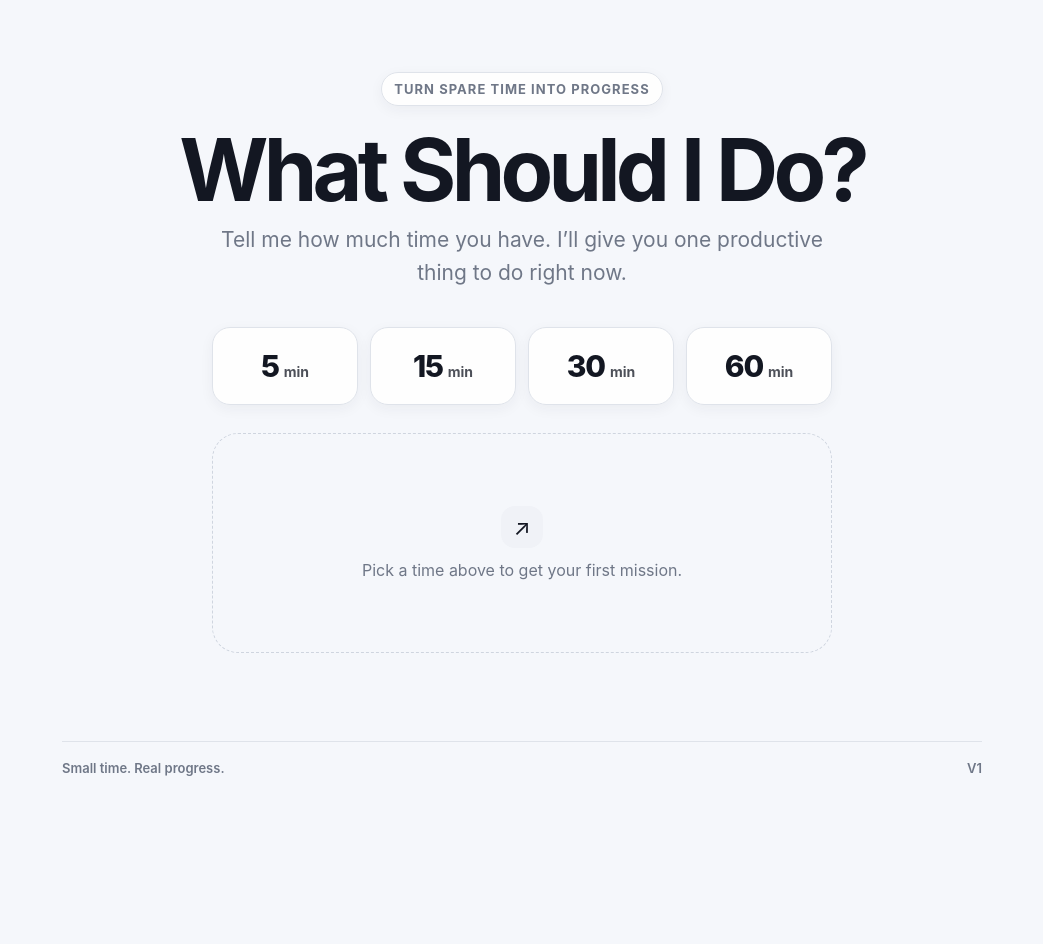
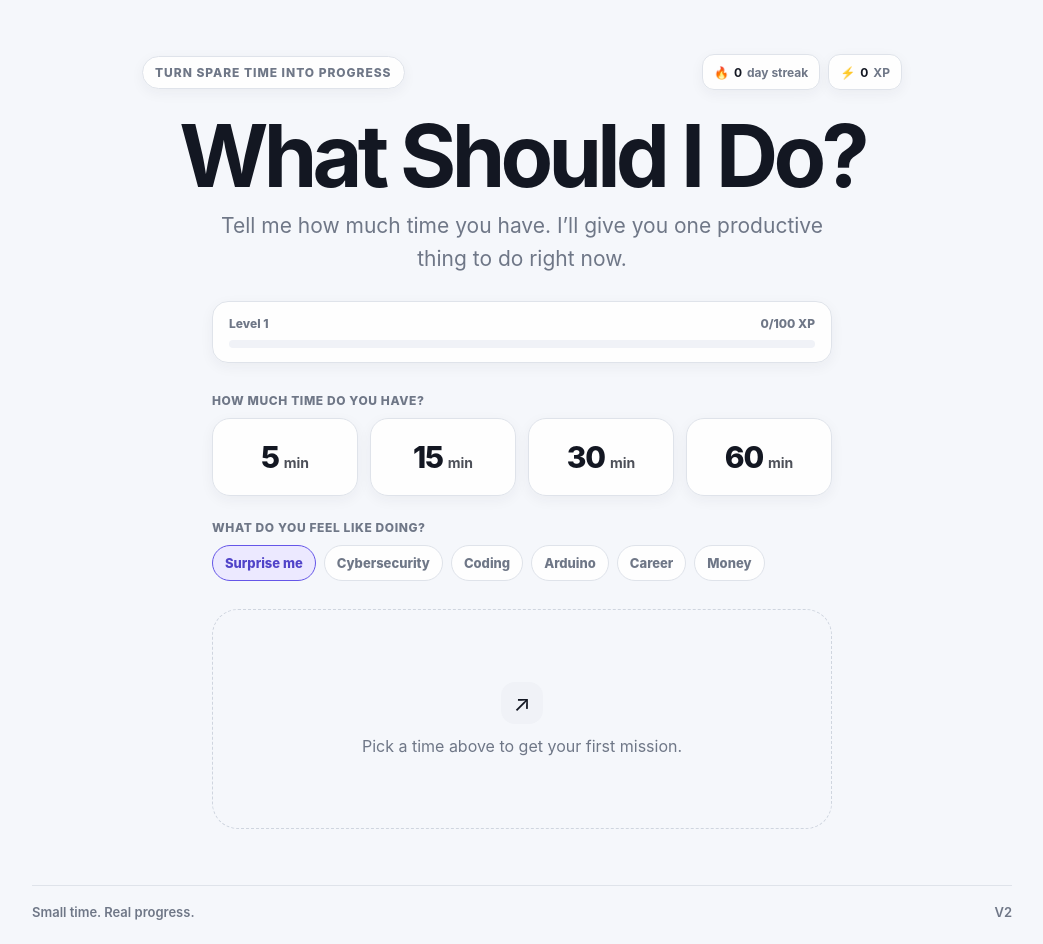
Before and after one commit to Yass29/what-should-i-do, a React (Vite) app: page / in a window 1280 px wide. Shown: the whole page, without its empty margins (118-1161 px from the left). Before the commit the page ends 800 px from the top, so only its background shows below. Built offline with nearby package versions, Linux system fonts and the light colour scheme.

Commit message:
Add V2 progress system
* Build V2 with categories XP streaks and history

* Style V2 progress dashboard

* Fix TypeScript unused state helper

```diff
--- a/src/App.css
+++ b/src/App.css
@@ -1,12 +1,11 @@
 .app-shell {
-  width: min(920px, calc(100% - 32px));
+  width: min(980px, calc(100% - 32px));
   min-height: 100svh;
   margin: 0 auto;
   display: flex;
   flex-direction: column;
   justify-content: space-between;
-  padding: 72px 0 24px;
-  box-sizing: border-box;
+  padding: 54px 0 24px;
 }
 
 .hero {
@@ -16,25 +15,58 @@
   text-align: center;
 }
 
-.eyebrow {
+.topbar {
+  width: min(760px, 100%);
+  display: flex;
+  justify-content: space-between;
+  align-items: center;
+  gap: 16px;
+}
+
+.eyebrow,
+.stat-chip {
   display: inline-flex;
   align-items: center;
-  gap: 8px;
-  padding: 8px 12px;
   border: 1px solid var(--border);
-  border-radius: 999px;
   background: var(--surface);
-  color: var(--muted);
-  font-size: 13px;
-  font-weight: 700;
-  letter-spacing: 0.08em;
-  text-transform: uppercase;
   box-shadow: var(--shadow-sm);
 }
 
+.eyebrow {
+  padding: 8px 12px;
+  border-radius: 999px;
+  color: var(--muted);
+  font-size: 12px;
+  font-weight: 800;
+  letter-spacing: 0.08em;
+  text-transform: uppercase;
+}
+
+.stats {
+  display: flex;
+  gap: 8px;
+  flex-wrap: wrap;
+  justify-content: flex-end;
+}
+
+.stat-chip {
+  min-height: 36px;
+  padding: 0 11px;
+  gap: 5px;
+  border-radius: 12px;
+  color: var(--muted);
+  font-size: 12px;
+  font-weight: 700;
+}
+
+.stat-chip strong {
+  color: var(--text);
+}
+
 h1 {
-  margin: 22px 0 12px;
-  max-width: 800px;
+  margin: 24px 0 12px;
+  max-width: 820px;
+  color: var(--text);
   font-size: clamp(48px, 8vw, 86px);
   line-height: 0.98;
   letter-spacing: -0.055em;
@@ -48,12 +80,56 @@ h1 {
   line-height: 1.55;
 }
 
+.level-card {
+  width: min(620px, 100%);
+  margin-top: 26px;
+  padding: 14px 16px;
+  border: 1px solid var(--border);
+  border-radius: 16px;
+  background: var(--surface);
+  box-shadow: var(--shadow-sm);
+}
+
+.level-copy {
+  display: flex;
+  justify-content: space-between;
+  margin-bottom: 9px;
+  color: var(--muted);
+  font-size: 12px;
+  font-weight: 800;
+}
+
+.progress-track {
+  height: 8px;
+  overflow: hidden;
+  border-radius: 999px;
+  background: var(--surface-strong);
+}
+
+.progress-fill {
+  height: 100%;
+  border-radius: inherit;
+  background: linear-gradient(90deg, var(--accent), #9a8fff);
+  transition: width 220ms ease;
+}
+
+.section-label {
+  width: min(620px, 100%);
+  margin-top: 30px;
+  text-align: left;
+  color: var(--muted);
+  font-size: 12px;
+  font-weight: 800;
+  letter-spacing: 0.05em;
+  text-transform: uppercase;
+}
+
 .duration-grid {
   width: min(620px, 100%);
   display: grid;
   grid-template-columns: repeat(4, 1fr);
   gap: 12px;
-  margin-top: 38px;
+  margin-top: 10px;
 }
 
 .duration-button {
@@ -77,12 +153,6 @@ h1 {
   box-shadow: var(--shadow-md);
 }
 
-.duration-button:focus-visible,
-.another-button:focus-visible {
-  outline: 3px solid var(--focus);
-  outline-offset: 3px;
-}
-
 .duration-button.active {
   background: var(--accent);
   border-color: var(--accent);
@@ -99,6 +169,50 @@ h1 {
   font-size: 14px;
   font-weight: 700;
   opacity: 0.75;
+}
+
+.category-heading {
+  margin-top: 24px;
+}
+
+.category-row {
+  width: min(620px, 100%);
+  display: flex;
+  gap: 8px;
+  flex-wrap: wrap;
+  margin-top: 10px;
+}
+
+.category-button {
+  border: 1px solid var(--border);
+  border-radius: 999px;
+  background: var(--surface);
+  color: var(--muted);
+  padding: 9px 12px;
+  font-size: 13px;
+  font-weight: 800;
+  cursor: pointer;
+  transition: 160ms ease;
+}
+
+.category-button:hover,
+.category-button.active {
+  border-color: var(--accent);
+  color: var(--text);
+}
+
+.category-button.active {
+  background: var(--accent-soft);
+  color: var(--accent-text);
+}
+
+.duration-button:focus-visible,
+.category-button:focus-visible,
+.done-button:focus-visible,
+.another-button:focus-visible,
+.clear-history:focus-visible {
+  outline: 3px solid var(--focus);
+  outline-offset: 3px;
 }
 
 .empty-state {
@@ -133,7 +247,6 @@ h1 {
   width: min(620px, 100%);
   margin-top: 28px;
   padding: 28px;
-  box-sizing: border-box;
   text-align: left;
   border: 1px solid var(--border);
   border-radius: 26px;
@@ -200,27 +313,119 @@ h1 {
   line-height: 1.65;
 }
 
+.action-row {
+  display: grid;
+  grid-template-columns: 1.2fr 1fr;
+  gap: 10px;
+  margin-top: 26px;
+}
+
+.done-button,
 .another-button {
-  width: 100%;
-  margin-top: 26px;
   border: 0;
   border-radius: 15px;
-  background: var(--text);
-  color: var(--bg);
   padding: 15px 18px;
   display: flex;
   align-items: center;
   justify-content: center;
-  gap: 10px;
+  gap: 8px;
   font: inherit;
   font-weight: 800;
   cursor: pointer;
   transition: transform 160ms ease, opacity 160ms ease;
 }
 
+.done-button {
+  background: var(--accent);
+  color: white;
+}
+
+.done-button span {
+  opacity: 0.78;
+  font-size: 12px;
+}
+
+.another-button {
+  background: var(--text);
+  color: var(--bg);
+}
+
+.done-button:hover,
 .another-button:hover {
   transform: translateY(-1px);
   opacity: 0.92;
+}
+
+.history-panel {
+  width: min(620px, 100%);
+  margin-top: 34px;
+  padding: 22px;
+  border: 1px solid var(--border);
+  border-radius: 22px;
+  background: var(--surface);
+  text-align: left;
+}
+
+.history-header {
+  display: flex;
+  align-items: flex-start;
+  justify-content: space-between;
+  gap: 16px;
+  margin-bottom: 14px;
+}
+
+.history-header .section-label {
+  width: auto;
+  margin: 0 0 4px;
+}
+
+.history-header h3 {
+  margin: 0;
+  color: var(--text);
+  font-size: 18px;
+}
+
+.clear-history {
+  border: 0;
+  background: transparent;
+  color: var(--muted);
+  font-weight: 700;
+  cursor: pointer;
+}
+
+.history-list {
+  display: grid;
+  gap: 8px;
+}
+
+.history-item {
+  display: flex;
+  justify-content: space-between;
+  gap: 16px;
+  padding: 12px 0;
+  border-top: 1px solid var(--border);
+}
+
+.history-item div {
+  min-width: 0;
+  display: grid;
+  gap: 3px;
+}
+
+.history-item strong {
+  color: var(--text);
+  font-size: 14px;
+}
+
+.history-item span {
+  color: var(--muted);
+  font-size: 12px;
+}
+
+.history-xp {
+  flex: 0 0 auto;
+  color: var(--accent-text) !important;
+  font-weight: 800;
 }
 
 footer {
@@ -247,10 +452,20 @@ footer {
   }
 }
 
-@media (max-width: 640px) {
+@media (max-width: 720px) {
   .app-shell {
-    width: min(100% - 22px, 920px);
-    padding-top: 42px;
+    width: min(100% - 22px, 980px);
+    padding-top: 34px;
+  }
+
+  .topbar {
+    align-items: flex-start;
+    flex-direction: column;
+  }
+
+  .stats {
+    width: 100%;
+    justify-content: flex-start;
   }
 
   .duration-grid {
@@ -268,4 +483,8 @@ footer {
   .time-pill {
     margin-left: 0;
   }
+
+  .action-row {
+    grid-template-columns: 1fr;
+  }
 }
--- a/src/App.tsx
+++ b/src/App.tsx
@@ -1,157 +1,97 @@
-import { useState } from 'react'
+import { useEffect, useState } from 'react'
 import './App.css'
 
 type Duration = 5 | 15 | 30 | 60
+type Category = 'Surprise me' | 'Cybersecurity' | 'Coding' | 'Arduino' | 'Career' | 'Money'
 
 type Activity = {
   title: string
-  category: string
+  category: Exclude<Category, 'Surprise me'>
   description: string
   emoji: string
 }
 
+type HistoryItem = {
+  title: string
+  category: string
+  duration: Duration
+  completedAt: string
+}
+
+const durations: Duration[] = [5, 15, 30, 60]
+const categories: Category[] = ['Surprise me', 'Cybersecurity', 'Coding', 'Arduino', 'Career', 'Money']
+
 const activities: Record<Duration, Activity[]> = {
   5: [
-    {
-      title: 'Review 5 Security+ flashcards',
-      category: 'Cybersecurity',
-      description: 'Pick five concepts you keep forgetting and review them quickly.',
-      emoji: '🛡️',
-    },
-    {
-      title: 'Write one tiny coding function',
-      category: 'Coding',
-      description: 'Solve one small problem: format a string, filter an array, or validate input.',
-      emoji: '💻',
-    },
-    {
-      title: 'Brainstorm one useful app idea',
-      category: 'Project',
-      description: 'Write the problem, who has it, and the smallest possible solution.',
-      emoji: '💡',
-    },
-    {
-      title: 'Improve one line of your CV',
-      category: 'Career',
-      description: 'Rewrite one bullet so it shows impact, tools used, and a clear result.',
-      emoji: '🎯',
-    },
-    {
-      title: 'Learn one new terminal command',
-      category: 'Learning',
-      description: 'Pick one command, test it, and write one example you can remember.',
-      emoji: '⌨️',
-    },
+    { title: 'Review 5 Security+ flashcards', category: 'Cybersecurity', description: 'Pick five concepts you keep forgetting and review them quickly.', emoji: '🛡️' },
+    { title: 'Write one tiny coding function', category: 'Coding', description: 'Solve one small problem: format a string, filter an array, or validate input.', emoji: '💻' },
+    { title: 'Sketch one Arduino idea', category: 'Arduino', description: 'Write a tiny input → output idea you could build later.', emoji: '🔌' },
+    { title: 'Improve one line of your CV', category: 'Career', description: 'Rewrite one bullet so it shows impact, tools used, and a clear result.', emoji: '🎯' },
+    { title: 'Write one money-making idea', category: 'Money', description: 'Note one small problem people might pay to solve.', emoji: '💸' },
   ],
   15: [
-    {
-      title: 'Do a 10-question Security+ quiz',
-      category: 'Cybersecurity',
-      description: 'Answer quickly, then review only the questions you missed.',
-      emoji: '🛡️',
-    },
-    {
-      title: 'Build one React component',
-      category: 'Coding',
-      description: 'Create a reusable button, card, timer, modal, or progress bar.',
-      emoji: '⚛️',
-    },
-    {
-      title: 'Test one Arduino sensor or output',
-      category: 'Arduino',
-      description: 'Make one thing work: LED, buzzer, button, distance sensor, or display.',
-      emoji: '🔌',
-    },
-    {
-      title: 'Find and save one strong job posting',
-      category: 'Career',
-      description: 'Save it and note the top five keywords you should mirror in your CV.',
-      emoji: '💼',
-    },
-    {
-      title: 'Research one small money-making idea',
-      category: 'Money',
-      description: 'Find one problem people already pay to solve and note a simple offer.',
-      emoji: '💸',
-    },
+    { title: 'Do a 10-question Security+ quiz', category: 'Cybersecurity', description: 'Answer quickly, then review only the questions you missed.', emoji: '🛡️' },
+    { title: 'Build one React component', category: 'Coding', description: 'Create a reusable button, card, timer, modal, or progress bar.', emoji: '⚛️' },
+    { title: 'Test one Arduino sensor or output', category: 'Arduino', description: 'Make one thing work: LED, buzzer, button, distance sensor, or display.', emoji: '🔌' },
+    { title: 'Find and save one strong job posting', category: 'Career', description: 'Save it and note the top five keywords you should mirror in your CV.', emoji: '💼' },
+    { title: 'Research one small money-making idea', category: 'Money', description: 'Find one problem people already pay to solve and note a simple offer.', emoji: '💸' },
   ],
   30: [
-    {
-      title: 'Complete part of a TryHackMe room',
-      category: 'Cybersecurity',
-      description: 'Choose one focused section and take short notes while you complete it.',
-      emoji: '🧪',
-    },
-    {
-      title: 'Build a mini feature for this app',
-      category: 'Coding',
-      description: 'Add a category filter, favorites, history, streaks, or local storage.',
-      emoji: '🚀',
-    },
-    {
-      title: 'Prototype an Arduino mini project',
-      category: 'Arduino',
-      description: 'Connect two parts together and make a small interaction actually work.',
-      emoji: '🤖',
-    },
-    {
-      title: 'Tailor your CV to one job',
-      category: 'Career',
-      description: 'Match the language of the posting and strengthen the most relevant bullets.',
-      emoji: '📄',
-    },
-    {
-      title: 'Validate one project idea',
-      category: 'Money',
-      description: 'Search competitors, pricing, and whether people are actively asking for it.',
-      emoji: '📈',
-    },
+    { title: 'Complete part of a TryHackMe room', category: 'Cybersecurity', description: 'Choose one focused section and take short notes while you complete it.', emoji: '🧪' },
+    { title: 'Build a mini feature for this app', category: 'Coding', description: 'Add a useful feature and make it work end to end.', emoji: '🚀' },
+    { title: 'Prototype an Arduino mini project', category: 'Arduino', description: 'Connect two parts together and make a small interaction actually work.', emoji: '🤖' },
+    { title: 'Tailor your CV to one job', category: 'Career', description: 'Match the language of the posting and strengthen the most relevant bullets.', emoji: '📄' },
+    { title: 'Validate one project idea', category: 'Money', description: 'Search competitors, pricing, and whether people are actively asking for it.', emoji: '📈' },
   ],
   60: [
-    {
-      title: 'Do a focused Security+ study sprint',
-      category: 'Cybersecurity',
-      description: 'Study one domain, quiz yourself, and finish by writing a five-line summary.',
-      emoji: '🔐',
-    },
-    {
-      title: 'Build and ship a tiny web app',
-      category: 'Coding',
-      description: 'Pick one tiny idea, build the core feature, and get it working end to end.',
-      emoji: '🧑‍💻',
-    },
-    {
-      title: 'Create an Arduino prototype',
-      category: 'Arduino',
-      description: 'Build something complete enough to demo, even if it is still rough.',
-      emoji: '🛠️',
-    },
-    {
-      title: 'Apply to two well-matched jobs',
-      category: 'Career',
-      description: 'Tailor your CV, write concise messages, and track where you applied.',
-      emoji: '🚀',
-    },
-    {
-      title: 'Build a first version of something sellable',
-      category: 'Money',
-      description: 'Create a simple template, tool, service page, or digital product someone could pay for.',
-      emoji: '💰',
-    },
+    { title: 'Do a focused Security+ study sprint', category: 'Cybersecurity', description: 'Study one domain, quiz yourself, and finish by writing a five-line summary.', emoji: '🔐' },
+    { title: 'Build and ship a tiny web app', category: 'Coding', description: 'Pick one tiny idea, build the core feature, and get it working end to end.', emoji: '🧑‍💻' },
+    { title: 'Create an Arduino prototype', category: 'Arduino', description: 'Build something complete enough to demo, even if it is still rough.', emoji: '🛠️' },
+    { title: 'Apply to two well-matched jobs', category: 'Career', description: 'Tailor your CV, write concise messages, and track where you applied.', emoji: '🚀' },
+    { title: 'Build a first version of something sellable', category: 'Money', description: 'Create a simple template, tool, service page, or digital product someone could pay for.', emoji: '💰' },
   ],
 }
 
-const durations: Duration[] = [5, 15, 30, 60]
+const todayKey = () => new Date().toISOString().slice(0, 10)
 
 function App() {
   const [selectedDuration, setSelectedDuration] = useState<Duration | null>(null)
+  const [selectedCategory, setSelectedCategory] = useState<Category>('Surprise me')
   const [activity, setActivity] = useState<Activity | null>(null)
+  const [xp, setXp] = useState(() => Number(localStorage.getItem('wsid-xp') ?? 0))
+  const [streak, setStreak] = useState(() => Number(localStorage.getItem('wsid-streak') ?? 0))
+  const [history, setHistory] = useState<HistoryItem[]>(() => {
+    const saved = localStorage.getItem('wsid-history')
+    return saved ? JSON.parse(saved) : []
+  })
 
-  const pickActivity = (duration: Duration) => {
-    const options = activities[duration]
+  useEffect(() => {
+    localStorage.setItem('wsid-xp', String(xp))
+  }, [xp])
+
+  useEffect(() => {
+    localStorage.setItem('wsid-streak', String(streak))
+  }, [streak])
+
+  useEffect(() => {
+    localStorage.setItem('wsid-history', JSON.stringify(history))
+  }, [history])
+
+  const level = Math.floor(xp / 100) + 1
+  const levelProgress = xp % 100
+
+
+  const pickActivity = (duration: Duration, category = selectedCategory) => {
+    const base = activities[duration]
+    const options = category === 'Surprise me'
+      ? base
+      : base.filter((item) => item.category === category)
+
+    if (!options.length) return
+
     let next = options[Math.floor(Math.random() * options.length)]
 
-    if (activity && selectedDuration === duration && options.length > 1) {
+    if (activity && options.length > 1) {
       while (next.title === activity.title) {
         next = options[Math.floor(Math.random() * options.length)]
       }
@@ -161,15 +101,68 @@ function App() {
     setActivity(next)
   }
 
+  const chooseCategory = (category: Category) => {
+    setSelectedCategory(category)
+    if (selectedDuration) pickActivity(selectedDuration, category)
+  }
+
+  const markDone = () => {
+    if (!activity || !selectedDuration) return
+
+    const earned = selectedDuration
+    setXp((current) => current + earned)
+
+    const today = todayKey()
+    const last = localStorage.getItem('wsid-last-completed')
+
+    if (last !== today) {
+      const yesterday = new Date()
+      yesterday.setDate(yesterday.getDate() - 1)
+      const yesterdayKey = yesterday.toISOString().slice(0, 10)
+
+      setStreak((current) => (last === yesterdayKey ? current + 1 : 1))
+      localStorage.setItem('wsid-last-completed', today)
+    }
+
+    const completed: HistoryItem = {
+      title: activity.title,
+      category: activity.category,
+      duration: selectedDuration,
+      completedAt: new Date().toISOString(),
+    }
+
+    setHistory((current) => [completed, ...current].slice(0, 6))
+    pickActivity(selectedDuration)
+  }
+
   return (
     <main className="app-shell">
       <section className="hero">
+        <div className="topbar">
           <div className="eyebrow">Turn spare time into progress</div>
+
+          <div className="stats">
+            <div className="stat-chip"><span>🔥</span><strong>{streak}</strong> day streak</div>
+            <div className="stat-chip"><span>⚡</span><strong>{xp}</strong> XP</div>
+          </div>
+        </div>
+
         <h1>What Should I Do?</h1>
         <p className="subtitle">
           Tell me how much time you have. I’ll give you one productive thing to do right now.
         </p>
 
+        <div className="level-card">
+          <div className="level-copy">
+            <span>Level {level}</span>
+            <span>{levelProgress}/100 XP</span>
+          </div>
+          <div className="progress-track" aria-label="Level progress">
+            <div className="progress-fill" style={{ width: `${levelProgress}%` }} />
+          </div>
+        </div>
+
+        <div className="section-label">How much time do you have?</div>
         <div className="duration-grid" aria-label="Choose how much free time you have">
           {durations.map((duration) => (
             <button
@@ -179,6 +172,19 @@ function App() {
             >
               <span className="duration-number">{duration}</span>
               <span className="duration-label">min</span>
+            </button>
+          ))}
+        </div>
+
+        <div className="section-label category-heading">What do you feel like doing?</div>
+        <div className="category-row">
+          {categories.map((category) => (
+            <button
+              key={category}
+              className={selectedCategory === category ? 'category-button active' : 'category-button'}
+              onClick={() => chooseCategory(category)}
+            >
+              {category}
             </button>
           ))}
         </div>
@@ -199,20 +205,48 @@ function App() {
             <h2>{activity.title}</h2>
             <p>{activity.description}</p>
 
+            <div className="action-row">
+              <button className="done-button" onClick={markDone}>
+                ✓ Done <span>+{selectedDuration} XP</span>
+              </button>
               <button
                 className="another-button"
                 onClick={() => selectedDuration && pickActivity(selectedDuration)}
               >
-              Give me another one
-              <span aria-hidden="true">↻</span>
+                Another one <span aria-hidden="true">↻</span>
               </button>
+            </div>
           </article>
+        )}
+
+        {history.length > 0 && (
+          <section className="history-panel">
+            <div className="history-header">
+              <div>
+                <span className="section-label">Recent wins</span>
+                <h3>Your completed missions</h3>
+              </div>
+              <button className="clear-history" onClick={() => setHistory([])}>Clear</button>
+            </div>
+
+            <div className="history-list">
+              {history.map((item, index) => (
+                <div className="history-item" key={`${item.completedAt}-${index}`}>
+                  <div>
+                    <strong>{item.title}</strong>
+                    <span>{item.category}</span>
+                  </div>
+                  <span className="history-xp">+{item.duration} XP</span>
+                </div>
+              ))}
+            </div>
+          </section>
         )}
       </section>
 
       <footer>
         <span>Small time. Real progress.</span>
-        <span>V1</span>
+        <span>V2</span>
       </footer>
     </main>
   )
```
Lines whose indentation alone changed are shown as unchanged.
